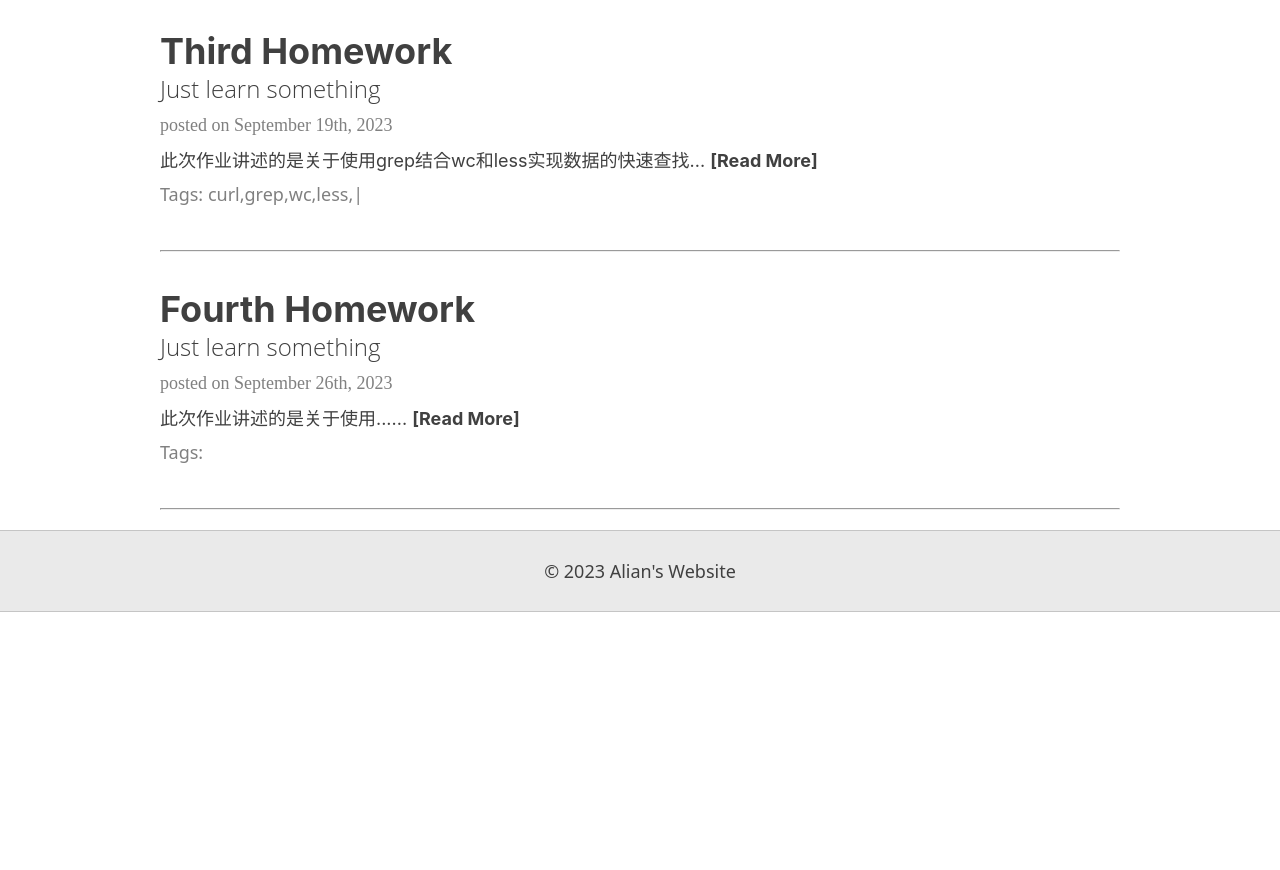
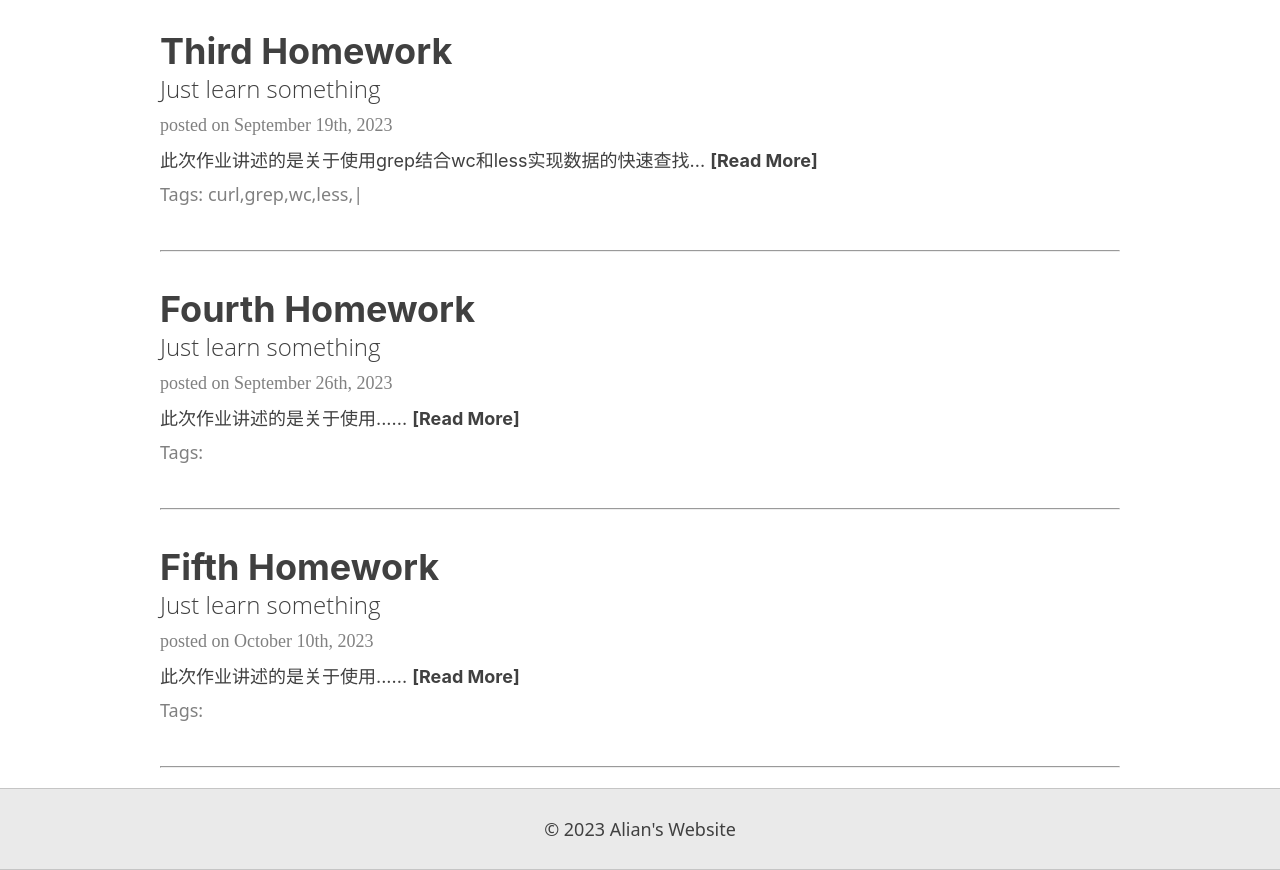
Before and after one commit to NieYuXin19170109270/NieYuXin19170109270.github.io, a plain HTML site: page index.html in a window 1280 px wide. Shown: the part 779-1649 px from the top of the page. Before the commit the page ends 1391 px from the top, so only its background shows below. Drawn offline with Linux system fonts and the light colour scheme.

Commit message:
Add files via upload

```diff
--- a/index.html
+++ b/index.html
@@ -74,6 +74,19 @@
                 <!--<img src="img/think.png">-->
             </div>
             <hr>
+            <div class="main_z">
+                <a href="homework/20213634-20231010.html"><h2>Fifth Homework</h2></a>
+                <h3>Just learn something</h3>
+                <p>posted on October 10th, 2023</p>
+                <div class="main_content">
+                    此次作业讲述的是关于使用...... <a href="homework/20213634-20231010.html"> <b>[Read More]</b></a>
+                </div>
+                <div class="main_tags">
+                    <span>Tags:</span>
+                </div>
+                <!--<img src="img/think.png">-->
+            </div>
+            <hr>
         </div>
     </div>
 </main>
```
